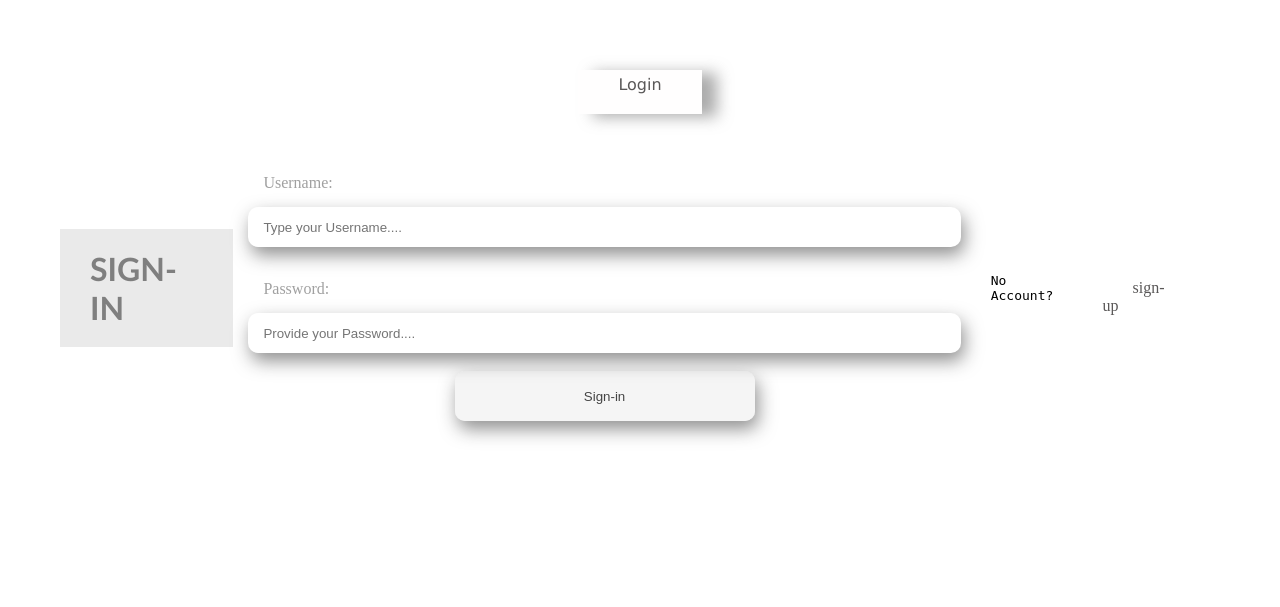
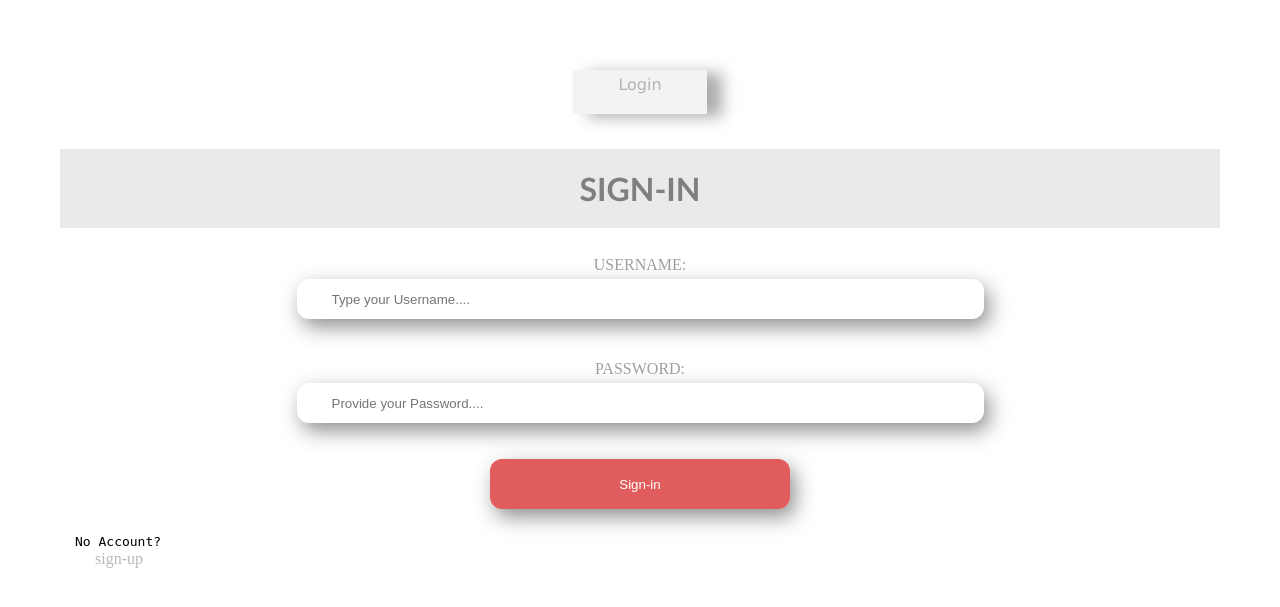
Before and after one commit to Owzaa/kartoza-work, a Django app: page /login/ in a window 1280 px wide. Shown: the top 607 px of the page. Run offline with Django 4.2, Linux system fonts and the light colour scheme.

Commit message:
commit on master

```diff
--- a/portfolioAsess/folioApp/static/css/portfolio.css
+++ b/portfolioAsess/folioApp/static/css/portfolio.css
@@ -6,58 +6,67 @@
 * {
 justify-content: center;
 margin:auto;
-padding:10px 15px;
+padding: 10px 15px;
 }
 .form-row{
     display:flexbox;
-    justify-content: center;
+    justify-content:center;
     margin:auto;
 }
-.container{
-    display: flex;
+.formContainer{
+    display:flex;
     justify-content: center;
 }
 
 
 form{
-    display:flexbox;
+    display:grid;
     justify-content: center;
-    padding-bottom:5px;
+    padding: 5px 35px;
 }
 
 /* All HTML Input Element styling */
 
 input{
-    display: -moz-box;
-    padding:15px;
+    display:flex;
+    padding: 0px  35px;
     width: 100%;
     justify-content: center;
     height: 40px;
     color: rgba(102, 102, 102, 0.699);
-    box-shadow: 3px 8px 18px 0px rgba(36, 35, 35, 0.507);
-    border-radius: 10px;
+    box-shadow: 5px 8px 20px 0px rgba(36, 35, 35, 0.507);
+    border-radius: 12px;
     border: none;
 }
 
 label{
-    display:inline-flex;
-    justify-content:flex-start;
-    padding: 15px;
+
+    display:flexbox;
+    justify-content:start;
+    padding:5px 15px;
     color: rgba(71, 71, 71, 0.514);
-    text-transform: capitalize;
+    text-transform: uppercase;
 
 }
+
+
+
+
 .signupText{
-    display: flex ;
+    display: flexbox ;
     justify-content: center;
-    color: rgba(248, 248, 248, 0.288);
+    color: rgba(233, 0, 0, 0.801);
     font-size: 62px;
     font-weight: 900;
     border-width: .5px;
     border-radius:15px;
-    box-shadow: 3px 8px 18px 0px rgba(36, 35, 35, 0.616);
+    box-shadow: 3px 8px 18px 0px rgba(227, 53, 53, 0.616);
 
 }
+
+
+
+
 .signinText{
     display: flex ;
     justify-content: center;
@@ -69,20 +78,31 @@ label{
     box-shadow: 3px 8px 15px 0px rgba(36, 35, 35, 0.616);
 
 }
+
+
+
 #signIn{
     display: flex;
     justify-content: center;
     width:300px;
     height: 50px;
-    background-color: rgba(241, 241, 241, 0.719);
-    color: rgb(68, 68, 68);
+    background-color: rgba(213, 29, 29, 0.719);
+    color: rgb(255, 255, 255);
     float:none;
 }
+
+
+.button{
+display: flexbox;
+width:150px;
+height:fit-content;
+justify-content: center;
+}
 .button:hover{
-    display: flex;
-    background-color: rgba(1, 5, 24, 0.527);
+    display: flexbox;
+    background-color: rgba(1, 5, 24, 0.892);
     color: rgba(255, 255, 255, 0.678);
-    transition: .5;
+    transition: .9s;
 
 }
 
@@ -99,7 +119,7 @@ h1 {
 .HeaderTextContainer{
     display: flexbox;
     background-color: rgba(218, 218, 218, 0.562);
-    color: rgba(83, 80, 80, 0.507);
+    color: rgba(83, 80, 80, 0.837);
     justify-content: center;
 }
 
@@ -118,17 +138,18 @@ li{
     padding: 20px 25px;
     padding-top: 5px;
     justify-content: center;
-width: 35px;
-height: 45px;
-background-color: rgba(252, 243, 243, 0.075);
+width: 25px;
+height: 40px;
+background-color: rgba(107, 101, 101, 0.075);
 box-shadow: 15px 3px 15px 0px rgba(119, 119, 119, 0.616);
 }
 
 
 
 li:hover{
-    background-color: rgba(0, 0, 0, 0.63);
-    color: rgb(255, 255, 255);
+    background-color: rgba(0, 0, 0, 0.566);
+    color: rgba(255, 255, 255, 0.17);
+    font-weight: 700;
 }
 
 ul>li{
@@ -136,7 +157,7 @@ text-decoration-line: none;
 display: inline;
 text-transform:capitalize;
 font-family: Verdana, Geneva, Tahoma, sans-serif;
-color: rgb(145, 145, 145);
+color: rgba(48, 46, 46, 0.709);
 
 }
 
@@ -144,5 +165,12 @@ color: rgb(145, 145, 145);
 
 a{
     text-decoration: none;
-    color: rgb(90, 88, 88);
+    display:inline-flexbox;
+    justify-content: center;
+    padding: auto;
+    margin: 5px;
+    color: rgba(118, 116, 116, 0.5);
 }
+a:hover{
+    color:  white;
+}
--- a/portfolioAsess/folioApp/templates/login/login.html
+++ b/portfolioAsess/folioApp/templates/login/login.html
@@ -9,7 +9,6 @@
     <br/>
 
 <form class="form-row" action="login" method="post">
-
 <!--Username form Field-->
     <label for="username"> Username: </label>
     <input id="username"placeholder="Type your Username...." size=75 type="text" name="username" maxlength="30" required>
@@ -29,7 +28,7 @@
 <code color="noAccountText"> No Account? </code>
 <span class="signupLink">
 <br/> <a href="/sign-up/">
-    <bold> sign-up </bold> </a>  </span>
+  <bold> sign-up </bold> </a>  </span>
 
 </div>
 {% endblock%}
--- a/portfolioAsess/folioApp/views.py
+++ b/portfolioAsess/folioApp/views.py
@@ -45,12 +45,12 @@ def LoginView(request):
 
 """
 
-                    MAP_PAGE()
+DECORATOR USAGE:
 
-@login_required decorator redirect user to login_url page if not Redirects
- to login page
+@login_required decorator => check if user is logged in or Redirect
+Unauthorised user to login page
 
-@user.permission.View: only Auth_Admin can Assess this Page
+@user.permission.View: permitted user {Auth_Admin} can Assess this Page
 """
 
 @login_required(login_url="/LoginView/")
```
Also changed, not shown: portfolioAsess/folioApp/templates/sign-up/sign-up.html (+17 -6 lines).
